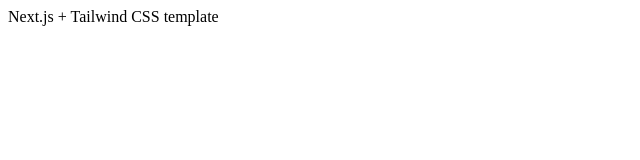
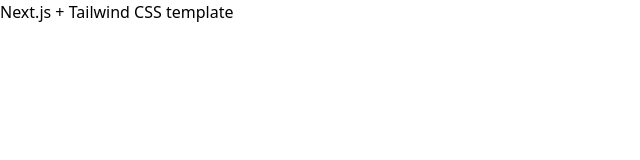
Before and after one commit to alejandronanez/turborepo-nextjs-starter, a Next.js app: page / in a window 1280 px wide. Shown: the top 160 px of the page, without its empty margins (0-640 px from the left). Built offline with nearby package versions, Linux system fonts and the light colour scheme.

Commit message:
Install tailwind

```diff
--- a/package.json
+++ b/package.json
@@ -9,13 +9,17 @@
     "typecheck": "tsc"
   },
   "dependencies": {
+    "@fullhuman/postcss-purgecss": "^2.3.0",
+    "autoprefixer": "^9.8.4",
     "next": "9.4.4",
+    "postcss-import": "^12.0.1",
     "react": "16.13.1",
     "react-dom": "16.13.1"
   },
   "devDependencies": {
     "@types/node": "^14.0.14",
     "@types/react": "^16.9.41",
+    "tailwindcss": "^1.4.6",
     "typescript": "^3.9.6"
   }
 }
--- /dev/null
+++ b/pages/_app.tsx
@@ -0,0 +1,7 @@
+import '../styles/index.css';
+
+function MyApp({ Component, pageProps }) {
+  return <Component {...pageProps} />;
+}
+
+export default MyApp;
--- /dev/null
+++ b/postcss.config.js
@@ -0,0 +1,15 @@
+const purgecss = [
+  '@fullhuman/postcss-purgecss',
+  {
+    content: ['./components/**/*.js', './pages/**/*.js'],
+    defaultExtractor: (content) => content.match(/[\w-/:]+(?<!:)/g) || [],
+  },
+];
+module.exports = {
+  plugins: [
+    'postcss-import',
+    'tailwindcss',
+    'autoprefixer',
+    ...(process.env.NODE_ENV === 'production' ? [purgecss] : []),
+  ],
+};
--- /dev/null
+++ b/styles/index.css
@@ -0,0 +1,3 @@
+@import 'tailwindcss/base';
+@import 'tailwindcss/components';
+@import 'tailwindcss/utilities';
--- /dev/null
+++ b/tailwind.config.js
@@ -0,0 +1,8 @@
+module.exports = {
+  purge: [],
+  theme: {
+    extend: {},
+  },
+  variants: {},
+  plugins: [],
+}
```
Also changed, not shown: 1 other file (tests, documents, lock files or other folders).
